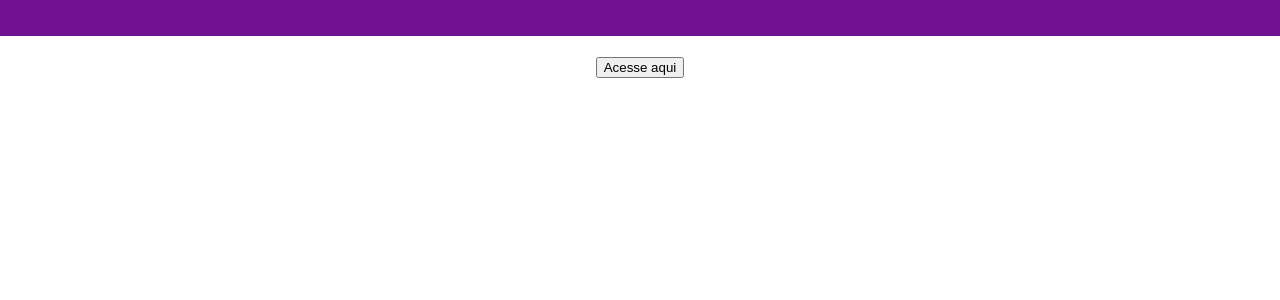
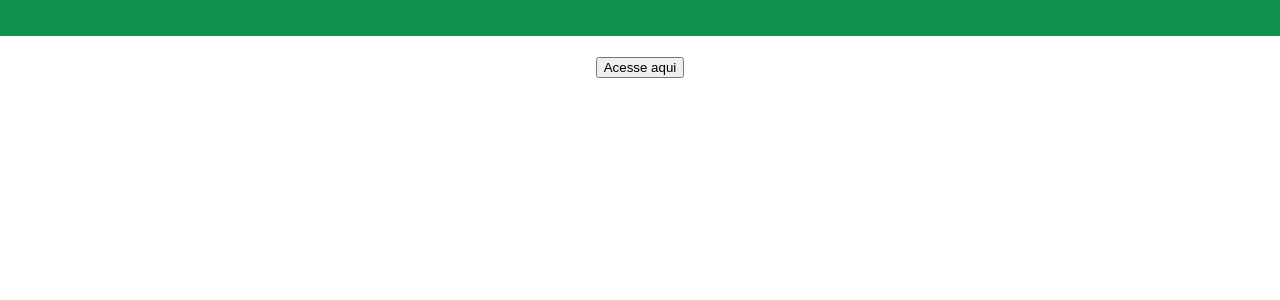
Before and after one commit to jullianamartins/QASolidarioPercy, a React (Create React App) app: page / in a window 1280 px wide. Shown: the top 300 px of the page. Built offline with nearby package versions, Linux system fonts and the light colour scheme.

Commit message:
mais um teste

```diff
--- a/src/App.css
+++ b/src/App.css
@@ -1,5 +1,5 @@
 .header {
-  background-color: rgb(113, 18, 147);
+  background-color: rgb(15, 145, 78);
   color: white;
   padding: 10px;
   text-align: center;
--- a/src/InfoScreen.js
+++ b/src/InfoScreen.js
@@ -6,7 +6,7 @@ const InfoScreen = () => {
     <div className="info-screen">
       <div className="info-content">
         <img src={imagemExemplo} alt="Descrição da Imagem" />
-        <p>Esse é um texto modificado de novo =/.</p>
+        <p>Esse é um texto modificado de novo :).</p>
       </div>
     </div>
   );
```
